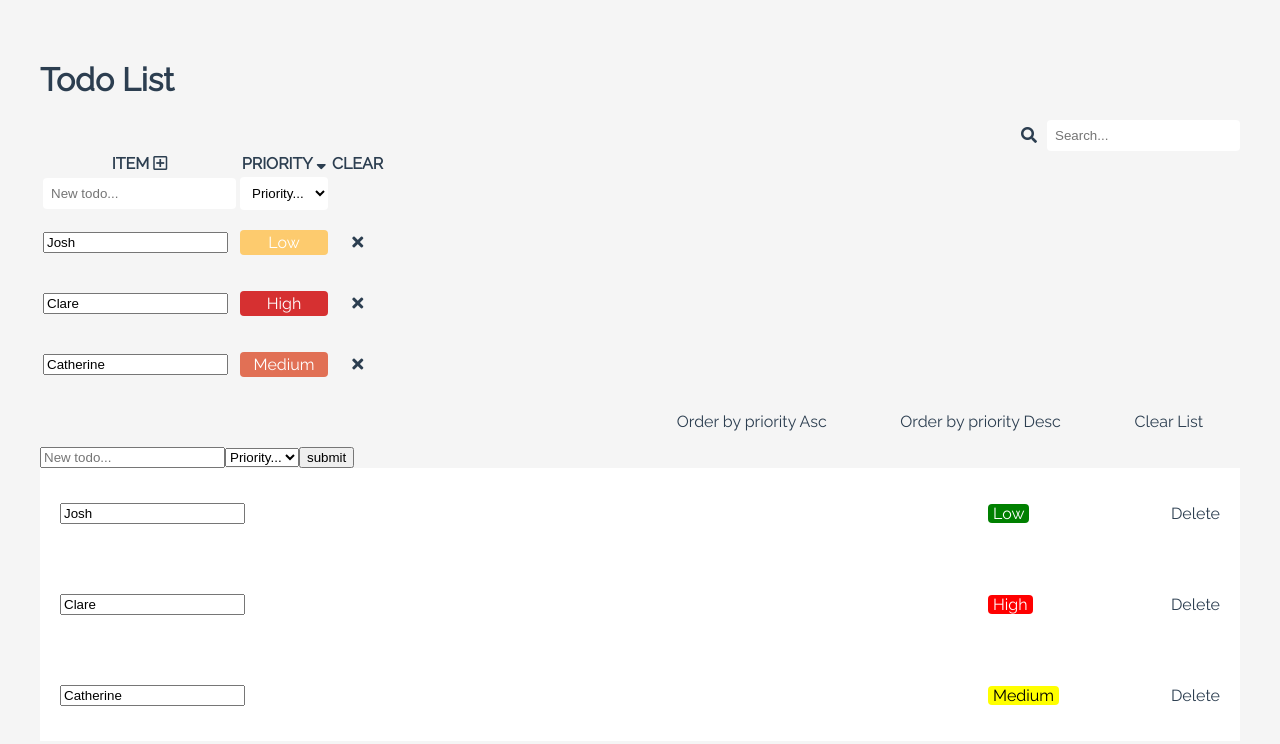
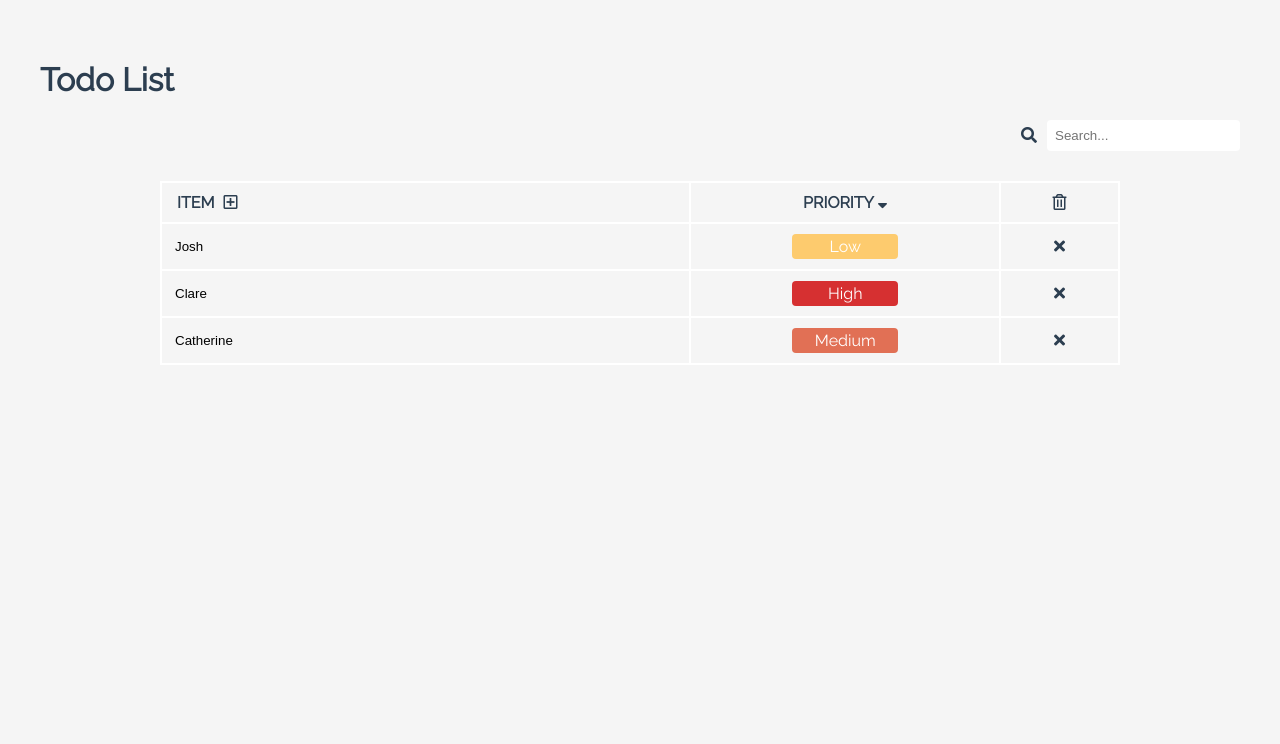
Before and after one commit to josh-newton/vue-todo-list, a Vue app: page / in a window 1280 px wide. Shown: the top 744 px of the page. Built offline with nearby package versions, Linux system fonts and the light colour scheme.

Commit message:
Better table styling

```diff
--- a/src/App.vue
+++ b/src/App.vue
@@ -4,8 +4,16 @@
       <h1>Todo List</h1>
     </div>
     <Search @onSearchChange="onSearchChange"/>
-    <List :list="filteredList" :priority="priority" @onRemoveItem="removeItem" @onClearAll="clearAll" @onToggleSort="toggleSort" :sort="currentSort"/>
-    <div class="todos">
+    <List
+      :list="filteredList"
+      :priority="priority"
+      :sort="currentSort"
+      @onEditItem="editItem"
+      @onRemoveItem="removeItem"
+      @onClearAll="clearAll"
+      @onToggleSort="toggleSort"
+    />
+    <!-- <div class="todos">
       <div class="list-modifiers">
         <p @click="orderByPriorityAsc();">Order by priority Asc</p>
         <p @click="orderByPriorityDesc();">Order by priority Desc</p>
@@ -32,7 +40,7 @@
           </div>
         </li>
       </ul>
-    </div>
+    </div> -->
   </div>
 </template>
 
@@ -157,72 +165,10 @@ body {
 }
 #app{
   margin: 0 auto;
-
 }
 h1{
   text-align: left;
 }
-
-.todos{
-  display: flex;
-  flex-direction: column;
-
-  .list-modifiers{
-    width: 50%;
-    align-self: flex-end;
-    display: flex;
-    justify-content: space-around;
-  }
-
-  ul.list {
-    list-style-type: none;
-    padding: 0;
-    background: white;
-    margin-top: 0;
-
-    li {
-      display: flex;
-      align-items: center;
-      padding: 20px;
-
-      &:last-child{
-        border-bottom: none;
-      }
-
-      .text{
-        width: 80%;
-      }
-
-      .edit{
-        width: 20%;
-        display: flex;
-        align-items: center;
-        justify-content: space-between;
-      }
-      .priority p{
-        padding: 0 5px;
-        display: inline-block;
-        color: white;
-        margin: 0;
-        border-radius: 4px;
-        text-align: center;
-
-        &.priority-0{
-          background: green;
-        }
-        &.priority-1{
-          background: yellow;
-          color: black;
-        }
-        &.priority-2{
-          background: red;
-        }
-      }
-    }
-  }
-}
-
-
 a {
   color: #42b983;
 }
--- a/src/components/List.vue
+++ b/src/components/List.vue
@@ -3,28 +3,30 @@
     <table>
       <thead>
         <tr>
-          <th>ITEM <i class="far fa-plus-square add-item"></i></th>
+          <th class="item-header">ITEM <i class="far fa-plus-square add-item" @click="setAddItemActive(true)"></i></th>
           <th class="priority-toggle" @click="$emit('onToggleSort')">PRIORITY <i class="fas" :class="{'fa-sort-up': !sort, 'fa-sort-down': sort}"></i></th>
-          <th class="clear-all" @click="$emit('onClearAll')">CLEAR</th>
+          <th class="clear-all"><i class="far fa-trash-alt" @click="$emit('onClearAll')"></i></th>
         </tr>
       </thead>
       <tbody>
-        <tr class="add-item-row">
+        <tr class="add-item-row" :class="{'add-item-active': addItemActive}">
           <td>
             <input type="text" v-model="newItem.text" placeholder="New todo...">
           </td>
-          <td>
+          <td class="priority">
             <select v-model="newItem.priority">
               <option default disabled="disabled" selected="selected" value="undefined">Priority...</option>
               <option v-for="(item, index) in priority" :key="index" :value="index">{{ item }}</option>
             </select>
           </td>
-          <td></td>
+          <td class="remove">
+            <i class="fas fa-times" @click="setAddItemActive(false); setNewItem({});"></i>
+          </td>
         </tr>
 
         <tr v-for="item in list" :key="item.id">
-          <td>
-            <input type="text" v-model="item.text" @keyup="editItem(item)">
+          <td class="text">
+            <input type="text" v-model="item.text" @keyup="$emit('onEditItem', item)">
           </td>
           <td class="priority">
             <p :class="['priority-' + item.priority]">{{ priority[item.priority] }}</p>
@@ -44,18 +46,60 @@ export default {
   props: ['list', 'priority', 'sort'],
   data: () => {
     return {
-      newItem: {}
+      newItem: {},
+      addItemActive: false
     }
   },
-  methods: {}
+  methods: {
+    setNewItem(item) {
+      this.newItem = item;
+    },
+    setAddItemActive(value) {
+      console.log('here');
+      this.addItemActive = value;
+    }
+  }
 }
 </script>
 
 <style scoped lang="scss">
+.list{
+  display: flex;
+  justify-content: center;
+}
+.add-item{
+  margin-left: 5px;
+}
 .add-item, .remove i, .priority-toggle, .clear-all{
   cursor: pointer;
 }
+table{
+  border-collapse: collapse;
+  width: 100%;
+  max-width: 960px;
+}
+th{
+  text-align: center;
+  padding: 10px 15px;
+  border: 2px solid #fff;
+
+  &:first-child{
+    text-align: left;
+  }
+}
+td{
+  padding: 0 5px;
+  border: 2px solid #fff;
+}
+tr{
+  border: 2px solid #fff;
+}
 .add-item-row{
+  visibility: collapse;
+
+  &.add-item-active{
+    visibility: visible;
+  }
   input, select{
     padding: 8px;
     border-radius: 4px;
@@ -63,12 +107,24 @@ export default {
     background: #fff;
   }
 }
+.text{
+  input{
+    padding: 8px;
+    border-radius: 4px;
+    border: none;
+    background: none;
+    min-width: 100px;
+  }
+}
 .priority{
   text-align: center;
   color: #fff;
+  padding: 0 15px;
   p {
     padding: 3px;
     border-radius: 4px;
+    max-width: 100px;
+    margin: 10px auto;
   }
   .priority-0{
     background: #fdcb6e;
@@ -82,5 +138,6 @@ export default {
 }
 .remove{
   text-align: center;
+  padding: 0 15px;
 }
 </style>
--- a/src/components/Search.vue
+++ b/src/components/Search.vue
@@ -23,6 +23,7 @@ export default {
 .search{
   display: flex;
   justify-content: flex-end;
+  margin-bottom: 30px;
 }
 label{
   display: flex;
```
